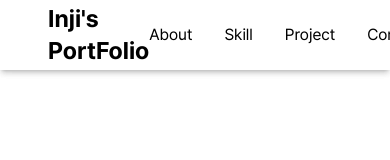
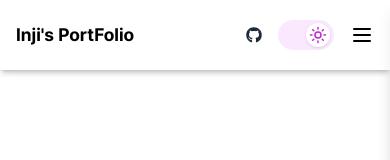
Before and after one commit to inji0212/PortFolio-Site, a Next.js app: page / in a window 390 px wide. Shown: the top 160 px of the page. Built offline with nearby package versions, Linux system fonts and the light colour scheme.

Commit message:
feat : drawer추가

```diff
--- a/src/components/common/Header/index.tsx
+++ b/src/components/common/Header/index.tsx
@@ -3,12 +3,13 @@ import React, { useState, useEffect } from "react";
 import Link from "next/link";
 import { FaGithub } from "react-icons/fa";
 import ModeToggle from "../../common/header/mode-toggle";
-import Image from "next/image"; // next/image 사용
+import Image from "next/image";
 import { SiTypescript } from "react-icons/si";
-import { ArrowUp } from "lucide-react";
+import { ArrowUp, Menu } from "lucide-react";
 
 const Header: React.FC = () => {
   const [scrollPosition, setScrollPosition] = useState(0);
+  const [isDrawerOpen, setIsDrawerOpen] = useState(false); // 드로어 상태 관리
 
   useEffect(() => {
     const handleScroll = () => {
@@ -29,20 +30,16 @@ const Header: React.FC = () => {
     if (section) {
       section.scrollIntoView({ behavior: "smooth" });
     }
+    setIsDrawerOpen(false); // 섹션 이동 후 드로어 닫기
   };
 
   return (
-    <header className="fixed top-0 left-0 w-full flex items-center justify-between h-[70px] bg-white dark:bg-gray-900 px-10 shadow-md z-50 transition-opacity duration-500 ease-in-out">
-      {/* next/image 사용하여 로고 렌더링 */}
-      {/* <Image
-        src="/img/Injis.svg"
-        alt="Logo"
-        width={32}
-        height={32}
-        className="text-foreground"
-      /> */}
-      <p className=" ml-2 text-2xl font-black">Inji's PortFolio</p>
-      <nav className="flex space-x-8 items-center">
+    <header className="fixed top-0 left-0 w-full flex items-center justify-between h-[70px] bg-white dark:bg-gray-900 px-4 md:px-10 shadow-md z-50 transition-opacity duration-500 ease-in-out">
+      {/* Logo */}
+      <p className="text-lg font-black">Inji's PortFolio</p>
+
+      {/* Navigation Menu */}
+      <nav className="hidden md:flex space-x-8 items-center">
         <button
           onClick={() => scrollToSection("about")}
           className="hover:underline"
@@ -75,15 +72,75 @@ const Header: React.FC = () => {
         </a>
         <ModeToggle />
       </nav>
+
+      {/* Mobile Menu Toggle */}
+      <div className="md:hidden flex  space-x-4 items-center">
+        <a
+          href="https://github.com/inji0212"
+          className="text-gray-800 dark:text-white hover:text-fuchsia-500"
+        >
+          <FaGithub />
+        </a>
+        <ModeToggle />
+        <button
+          onClick={() => setIsDrawerOpen(true)} // 메뉴 버튼 클릭 시 드로어 열기
+          className=" rounded"
+        >
+          <Menu />
+        </button>
+      </div>
+
+      {/* Scroll to Top Button */}
       <div className="fixed bottom-5 right-5">
         <button
           onClick={() => window.scrollTo({ top: 0, behavior: "smooth" })}
-          className=" bg-white dark:bg-fuchsia-100  border-2 border-fuchsia-600 text-fuchsia-600 rounded-full shadow-lg p-2 hover:scale-110 transform duration-200 "
+          className="bg-white dark:bg-fuchsia-100 border-2 border-fuchsia-600 text-fuchsia-600 rounded-full shadow-lg p-2 hover:scale-110 transform duration-200"
         >
           <ArrowUp />
         </button>
       </div>
-      {/* 스크롤 프로그래스 바 */}
+
+      {/* Drawer Menu */}
+      <div
+        className={`fixed top-0 right-0 h-full bg-white dark:bg-gray-800 shadow-lg transform transition-transform duration-300 ${
+          isDrawerOpen ? "translate-x-0" : "translate-x-full"
+        } md:hidden w-64 z-50`}
+      >
+        <button
+          onClick={() => setIsDrawerOpen(false)}
+          className="absolute top-4 right-4 text-gray-800 dark:text-white "
+        >
+          ✕
+        </button>
+        <div className="flex flex-col items-start p-8 space-y-4">
+          <button
+            onClick={() => scrollToSection("about")}
+            className="text-gray-800 dark:text-white hover:underline"
+          >
+            About
+          </button>
+          <button
+            onClick={() => scrollToSection("skills")}
+            className="text-gray-800 dark:text-white hover:underline"
+          >
+            Skill
+          </button>
+          <button
+            onClick={() => scrollToSection("projects")}
+            className="text-gray-800 dark:text-white hover:underline"
+          >
+            Project
+          </button>
+          <button
+            onClick={() => scrollToSection("contact")}
+            className="text-gray-800 dark:text-white hover:underline"
+          >
+            Contact
+          </button>
+        </div>
+      </div>
+
+      {/* Scroll Progress Bar */}
       <div
         className="absolute bottom-0 left-0 h-1 bg-fuchsia-500 transition-all duration-100"
         style={{ width: `${scrollPosition}%` }}
--- a/src/components/section/skills/index.tsx
+++ b/src/components/section/skills/index.tsx
@@ -62,10 +62,10 @@ const Skills: React.FC = () => {
         >
           {/* 프론트엔드 섹션 */}
           <div className="bg-white dark:bg-gray-700 shadow-md p-5 rounded-lg w-full md:w-[500px] skill-item">
-            <span className="text-fuchsia-500 text-2xl font-semibold mb-6 da">
+            <span className="text-fuchsia-500 text-2xl font-semibold ">
               FrontEnd
             </span>
-            <div className="grid grid-cols-1 md:grid-cols-2 gap-8">
+            <div className="grid grid-cols-1 md:grid-cols-2 gap-8 mt-2">
               {FrontendSkills.map((skill, index) => (
                 <div
                   key={index}
@@ -92,7 +92,7 @@ const Skills: React.FC = () => {
             <span className="text-fuchsia-500 text-2xl font-semibold ">
               Development
             </span>
-            <div className="grid grid-cols-1 gap-8">
+            <div className="mt-2 mb-4 grid grid-cols-1 gap-8">
               {DevelopmentSkills.map((skill, index) => (
                 <div
                   key={index}
@@ -116,7 +116,7 @@ const Skills: React.FC = () => {
             <span className="text-fuchsia-500 text-2xl font-semibold ">
               ETC
             </span>
-            <div className="grid grid-cols-1 gap-8 ">
+            <div className="grid grid-cols-1 gap-8 mt-2 ">
               {ETCSkills.map((skill, index) => (
                 <div
                   key={index}
```
